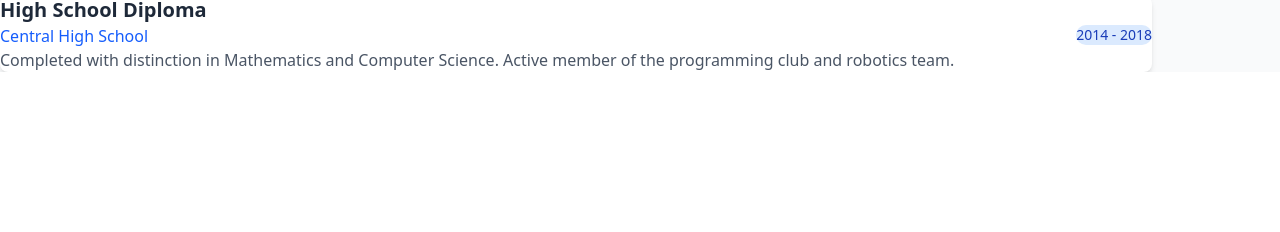
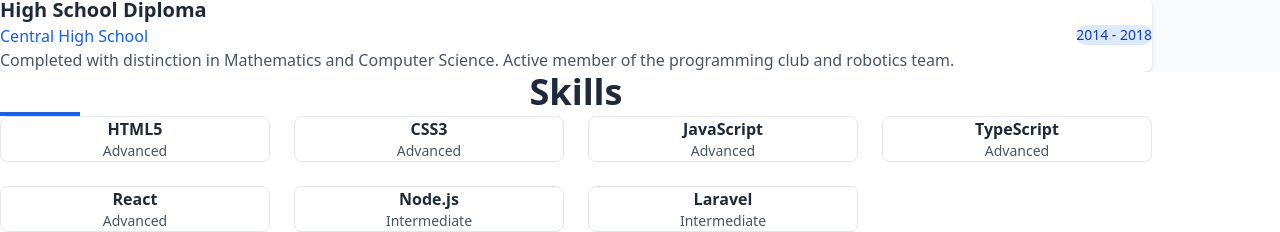
Before and after one commit to gmrcWP/prtf_angular, an Angular app: page /home in a window 1280 px wide. Shown: the part 1441-1673 px from the top of the page. Before the commit the page ends 1513 px from the top, so only its background shows below. Built offline with nearby package versions, Linux system fonts and the light colour scheme.

Commit message:
Agregado seccion de habilidades

```diff
--- a/src/app/app.html
+++ b/src/app/app.html
@@ -4,5 +4,6 @@
     <app-hero></app-hero>
     <app-about></app-about>
     <app-education></app-education>
+    <app-skills></app-skills>
   </div>
 </main>
--- a/src/app/app.ts
+++ b/src/app/app.ts
@@ -5,6 +5,7 @@ import { Navbar } from './components/navbar/navbar';
 import { Hero } from './components/hero/hero';
 import { About } from './components/about/about';
 import { Education } from './components/education/education';
+import { Skills } from './components/skills/skills';
 
 @Component({
   selector: 'app-root',
@@ -15,6 +16,7 @@ import { Education } from './components/education/education';
     Hero,
     About,
     Education,
+    Skills,
   ],
   templateUrl: './app.html',
   styleUrl: './app.css'
--- a/src/app/components/education/education.ts
+++ b/src/app/components/education/education.ts
@@ -3,6 +3,7 @@ import { CommonModule } from '@angular/common';
 
 @Component({
   selector: 'app-education',
+  standalone: true,
   imports: [CommonModule],
   templateUrl: './education.html',
   styleUrl: './education.css'
--- /dev/null
+++ b/src/app/components/skills/skills.html
@@ -0,0 +1,17 @@
+<section id="skills" class="py-20 bg-white">
+  <div class="max-w-6xl mx-auto px-4 sm:px-6 lg:px-8">
+    <div class="text-center mb-16">
+      <h2 class="text-3xl sm:text-4xl font-bold text-gray-800 mb-4">Skills</h2>
+      <div class="w-20 h-1 bg-blue-600 mx-auto"></div>
+    </div>
+
+    <div class="grid grid-cols-2 md:grid-cols-3 lg:grid-cols-4 gap-6">
+      <div *ngFor="let skill of skills"
+        class="bg-white border border-gray-200 rounded-lg p-6 text-center hover:shadow-lg transition-all duration-300 transform hover:-translate-y-2 hover:border-blue-300">
+        <div class="mb-4" [innerHTML]="skill.icon"></div>
+        <h3 class="font-semibold text-gray-800 mb-2">{{ skill.name }}</h3>
+        <p class="text-sm text-gray-600">{{ skill.level }}</p>
+      </div>
+    </div>
+  </div>
+</section>
--- /dev/null
+++ b/src/app/components/skills/skills.ts
@@ -0,0 +1,67 @@
+import { Component } from '@angular/core';
+import { CommonModule } from '@angular/common';
+
+@Component({
+  selector: 'app-skills',
+  standalone: true,
+  imports: [CommonModule],
+  templateUrl: './skills.html',
+  styleUrl: './skills.css'
+})
+export class Skills {
+  skills = [
+    {
+      name: 'HTML5',
+      level: 'Advanced',
+      icon: `<svg class="w-12 h-12 mx-auto text-orange-500" fill="currentColor" viewBox="0 0 24 24">
+        <path d="M1.5 0h21l-1.91 21.563L11.977 24l-8.565-2.438L1.5 0zm7.031 9.75l-.232-2.718 10.059.003.23-2.622L5.412 4.41l.698 8.01h9.126l-.326 3.426-2.91.804-2.955-.81-.188-2.11H6.248l.33 4.171L12 19.351l5.379-1.443.744-8.157H8.531z"/>
+      </svg>`
+    },
+    {
+      name: 'CSS3',
+      level: 'Advanced',
+      icon: `<svg class="w-12 h-12 mx-auto text-blue-500" fill="currentColor" viewBox="0 0 24 24">
+        <path d="M1.5 0h21l-1.91 21.563L11.977 24l-8.565-2.438L1.5 0zm17.09 4.413L5.41 4.41l.213 2.622 10.125.002-.255 2.716h-6.64l.24 2.573h6.182l-.366 3.523-2.91.804-2.956-.81-.188-2.11h-2.61l.29 3.855L12 19.288l5.373-1.53L18.59 4.414z"/>
+      </svg>`
+    },
+    {
+      name: 'JavaScript',
+      level: 'Advanced',
+      icon: `<svg class="w-12 h-12 mx-auto text-yellow-500" fill="currentColor" viewBox="0 0 24 24">
+        <path d="M0 0h24v24H0V0zm22.034 18.276c-.175-1.094-.888-2.015-3.003-2.873-.736-.345-1.554-.585-1.797-1.14-.091-.33-.105-.51-.046-.705.15-.646.915-.84 1.515-.66.39.12.75.42.976.9 1.034-.676 1.034-.676 1.755-1.125-.27-.42-.404-.601-.586-.78-.63-.705-1.469-1.065-2.834-1.034l-.705.089c-.676.165-1.32.525-1.71 1.005-1.14 1.291-.811 3.541.569 4.471 1.365 1.02 3.361 1.244 3.616 2.205.24 1.17-.87 1.545-1.966 1.41-.811-.18-1.26-.586-1.755-1.336l-1.83 1.051c.21.48.45.689.81 1.109 1.74 1.756 6.09 1.666 6.871-1.004.029-.09.24-.705.074-1.65l.046.067zm-8.983-7.245h-2.248c0 1.938-.009 3.864-.009 5.805 0 1.232.063 2.363-.138 2.711-.33.689-1.18.601-1.566.48-.396-.196-.597-.466-.83-.855-.063-.105-.11-.196-.127-.196l-1.825 1.125c.305.63.75 1.172 1.324 1.517.855.51 2.004.675 3.207.405.783-.226 1.458-.691 1.811-1.411.51-.93.402-2.07.397-3.346.012-2.054 0-4.109 0-6.179l.004-.056z"/>
+      </svg>`
+    },
+    {
+      name: 'TypeScript',
+      level: 'Advanced',
+      icon: `<svg class="w-12 h-12 mx-auto text-blue-600" fill="currentColor" viewBox="0 0 24 24">
+        <path d="M1.125 0C.502 0 0 .502 0 1.125v21.75C0 23.498.502 24 1.125 24h21.75c.623 0 1.125-.502 1.125-1.125V1.125C24 .502 23.498 0 22.875 0zm17.363 9.75c.612 0 1.154.037 1.627.111a6.38 6.38 0 0 1 1.306.34v2.458a3.95 3.95 0 0 0-.643-.361 5.093 5.093 0 0 0-.717-.26 5.453 5.453 0 0 0-1.426-.2c-.3 0-.573.028-.819.086a2.1 2.1 0 0 0-.623.242c-.17.104-.3.229-.393.374a.888.888 0 0 0-.14.49c0 .196.053.373.156.529.104.156.252.304.443.444s.423.276.696.41c.273.135.582.274.926.416.47.197.892.407 1.266.628.374.222.695.473.963.753.268.279.472.598.614.957.142.359.213.776.213 1.253 0 .657-.125 1.21-.373 1.656a3.033 3.033 0 0 1-1.012 1.085 4.38 4.38 0 0 1-1.487.596c-.566.12-1.163.18-1.79.18a9.916 9.916 0 0 1-1.84-.164 5.544 5.544 0 0 1-1.512-.493v-2.63a5.033 5.033 0 0 0 3.237 1.2c.333 0 .624-.03.872-.09.249-.06.456-.144.623-.25.166-.108.29-.234.373-.38a1.023 1.023 0 0 0-.074-1.089 2.12 2.12 0 0 0-.537-.5 5.597 5.597 0 0 0-.807-.444 27.72 27.72 0 0 0-1.007-.436c-.918-.383-1.602-.852-2.053-1.405-.45-.553-.676-1.222-.676-2.005 0-.614.123-1.141.369-1.582.246-.441.58-.804 1.004-1.089a4.494 4.494 0 0 1 1.47-.629 7.536 7.536 0 0 1 1.77-.201zm-15.113.188h9.563v2.166H9.506v9.646H6.789v-9.646H3.375z"/>
+      </svg>`
+    },
+    {
+      name: 'React',
+      level: 'Advanced',
+      icon: `<svg class="w-12 h-12 mx-auto text-cyan-500" fill="currentColor" viewBox="0 0 24 24">
+        <circle cx="12" cy="12" r="2.2"/>
+        <path d="M12,21.35l-1.45-1.32C5.4,15.36,2,12.28,2,8.5 C2,5.42,4.42,3,7.5,3c1.74,0,3.41,0.81,4.5,2.09C13.09,3.81,14.76,3,16.5,3 C19.58,3,22,5.42,22,8.5c0,3.78-3.4,6.86-8.55,11.54L12,21.35z"/>
+        <ellipse cx="12" cy="12" rx="11" ry="4" fill="none" stroke="currentColor" stroke-width="1"/>
+        <ellipse cx="12" cy="12" rx="11" ry="4" transform="rotate(60 12 12)" fill="none" stroke="currentColor" stroke-width="1"/>
+        <ellipse cx="12" cy="12" rx="11" ry="4" transform="rotate(-60 12 12)" fill="none" stroke="currentColor" stroke-width="1"/>
+      </svg>`
+    },
+    {
+      name: 'Node.js',
+      level: 'Intermediate',
+      icon: `<svg class="w-12 h-12 mx-auto text-green-600" fill="currentColor" viewBox="0 0 24 24">
+        <path d="M11.998,24c-0.321,0-0.641-0.084-0.922-0.247l-2.936-1.737c-0.438-0.245-0.224-0.332-0.08-0.383c0.585-0.203,0.703-0.25,1.328-0.604c0.065-0.037,0.151-0.023,0.218,0.017l2.256,1.339c0.082,0.045,0.197,0.045,0.272,0l8.795-5.076c0.082-0.047,0.134-0.141,0.134-0.238V6.921c0-0.099-0.053-0.192-0.137-0.242l-8.791-5.072c-0.081-0.047-0.189-0.047-0.271,0L3.075,6.68C2.99,6.729,2.936,6.825,2.936,6.921v10.15c0,0.097,0.054,0.189,0.139,0.235l2.409,1.392c1.307,0.654,2.108-0.116,2.108-0.89V7.787c0-0.142,0.114-0.253,0.256-0.253h1.115c0.139,0,0.255,0.112,0.255,0.253v10.021c0,1.745-0.95,2.745-2.604,2.745c-0.508,0-0.909,0-2.026-0.551L2.28,18.675c-0.57-0.329-0.922-0.945-0.922-1.604V6.921c0-0.659,0.353-1.275,0.922-1.603l8.795-5.082c0.557-0.315,1.296-0.315,1.848,0l8.794,5.082c0.570,0.329,0.924,0.944,0.924,1.603v10.15c0,0.659-0.354,1.273-0.924,1.604l-8.794,5.078C12.643,23.916,12.324,24,11.998,24z"/>
+      </svg>`
+    },
+    {
+      name: 'Laravel',
+      level: 'Intermediate',
+      icon: `<svg class="w-12 h-12 mx-auto text-red-500" fill="currentColor" viewBox="0 0 24 24">
+        <path d="M23.642 5.43a.364.364 0 01.014.1v5.149c0 .135-.073.26-.189.326l-4.323 2.49v4.934a.378.378 0 01-.188.326L9.93 23.949a.316.316 0 01-.066.027c-.008.002-.016.008-.024.01a.348.348 0 01-.192 0c-.011-.002-.02-.008-.03-.012-.02-.008-.042-.014-.062-.025L.533 18.755a.376.376 0 01-.189-.326V2.974c0-.033.005-.066.014-.098.003-.012.01-.02.014-.032a.369.369 0 01.023-.058c.004-.013.015-.022.023-.033l.033-.045c.012-.01.025-.018.037-.027.014-.012.027-.024.041-.034H.53L5.043.05a.375.375 0 01.375 0L9.93 2.647h.002c.015.01.027.021.04.033.012.009.025.018.037.027.013.014.02.03.033.045.008.011.02.021.025.033.01.02.017.038.024.058.003.011.01.021.013.032.01.031.014.064.014.098v9.652l3.76-2.164V5.527c0-.033.004-.066.013-.098.003-.01.01-.02.013-.032a.487.487 0 01.024-.059c.007-.012.018-.02.025-.033l.03-.045c.013-.01.026-.018.038-.027.014-.011.026-.023.041-.033h.001L18.543.05a.375.375 0 01.375 0l4.513 2.598c.016.01.027.021.042.033.012.009.025.018.037.027.013.015.021.030.033.045.008.012.019.021.024.033.011.02.018.04.024.059.006.011.012.021.015.032.009.032.013.065.013.098z"/>
+      </svg>`
+    }
+  ];
+}
```
Also changed, not shown: src/app/components/skills/skills.css (added), 1 other file (tests, documents, lock files or other folders).
